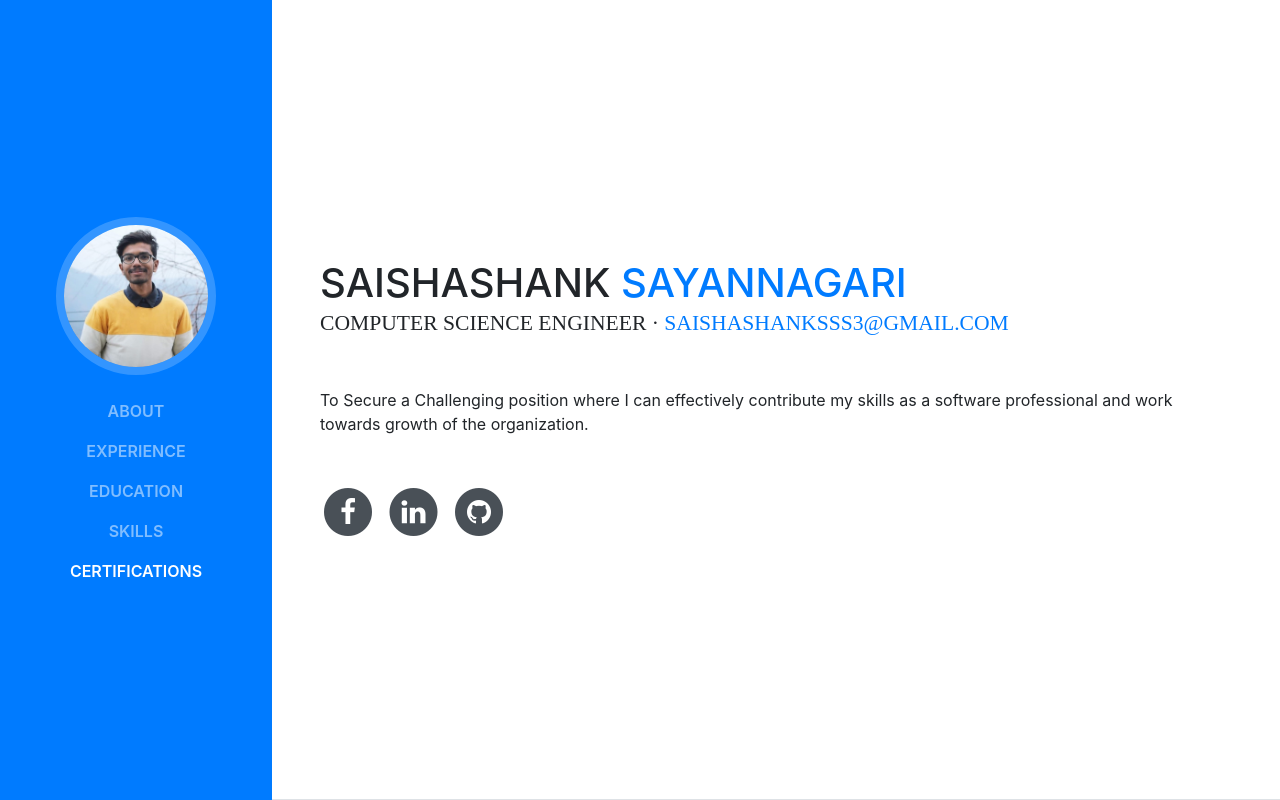
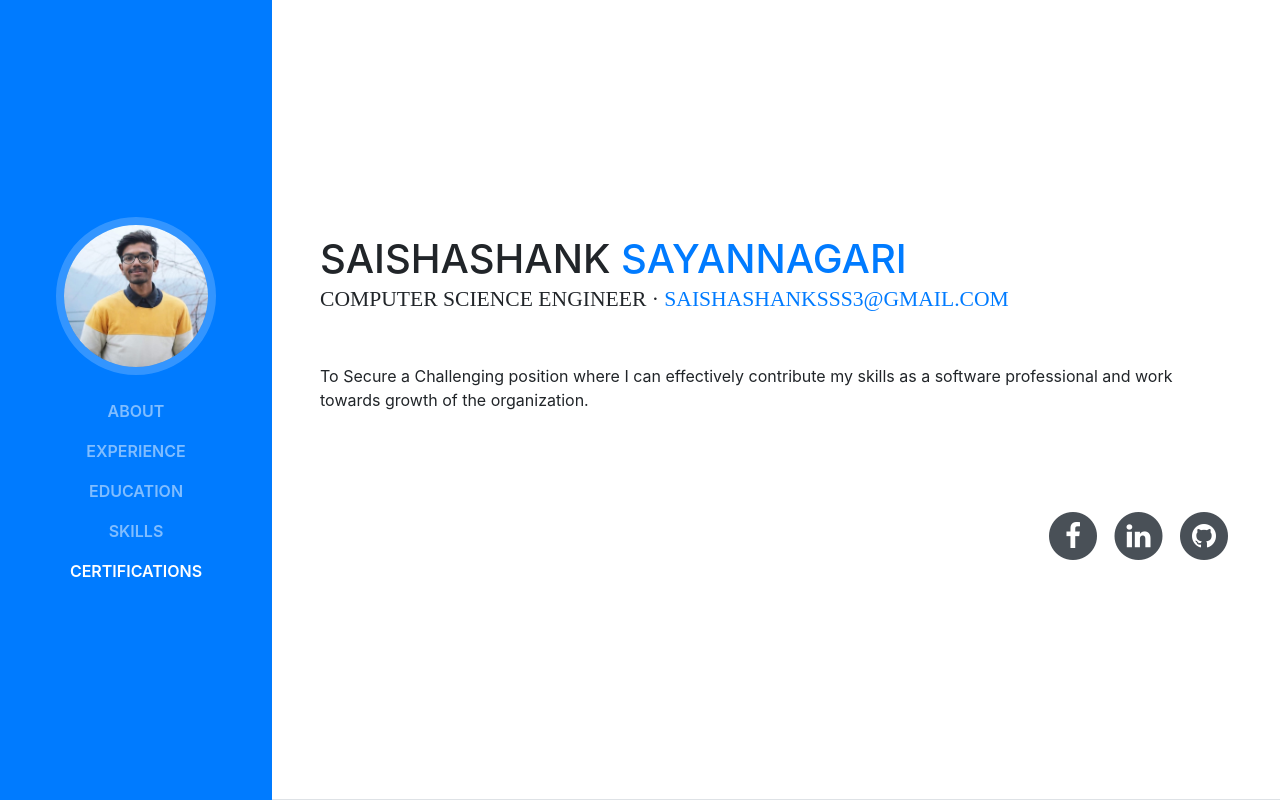
Before and after one commit to saishashanksss3/saishashanksss3.github.io, a website with bundled scripts: page index.html in a window 1280 px wide. Shown: the top 800 px of the page. Built offline with nearby package versions, Linux system fonts and the light colour scheme; a web font is replaced by a local one.

Commit message:
Update index.html

```diff
--- a/index.html
+++ b/index.html
@@ -69,7 +69,9 @@
             <a href="mailto:name@email.com">saishashanksss3@gmail.com</a>
           </div>
           <p class="mb-5">To Secure a Challenging position where I can effectively contribute my skills as a software professional and work towards growth of the organization.</p>
-          <ul class="list-inline list-social-icons mb-0">
+          <br>
+          <br>
+          <ul class="list-inline list-social-icons mb-0"align=right>
             <li class="list-inline-item">
               <a href="https://www.facebook.com/me.shank.1707"target="_blank">
                 <span class="fa-stack fa-lg">
```
